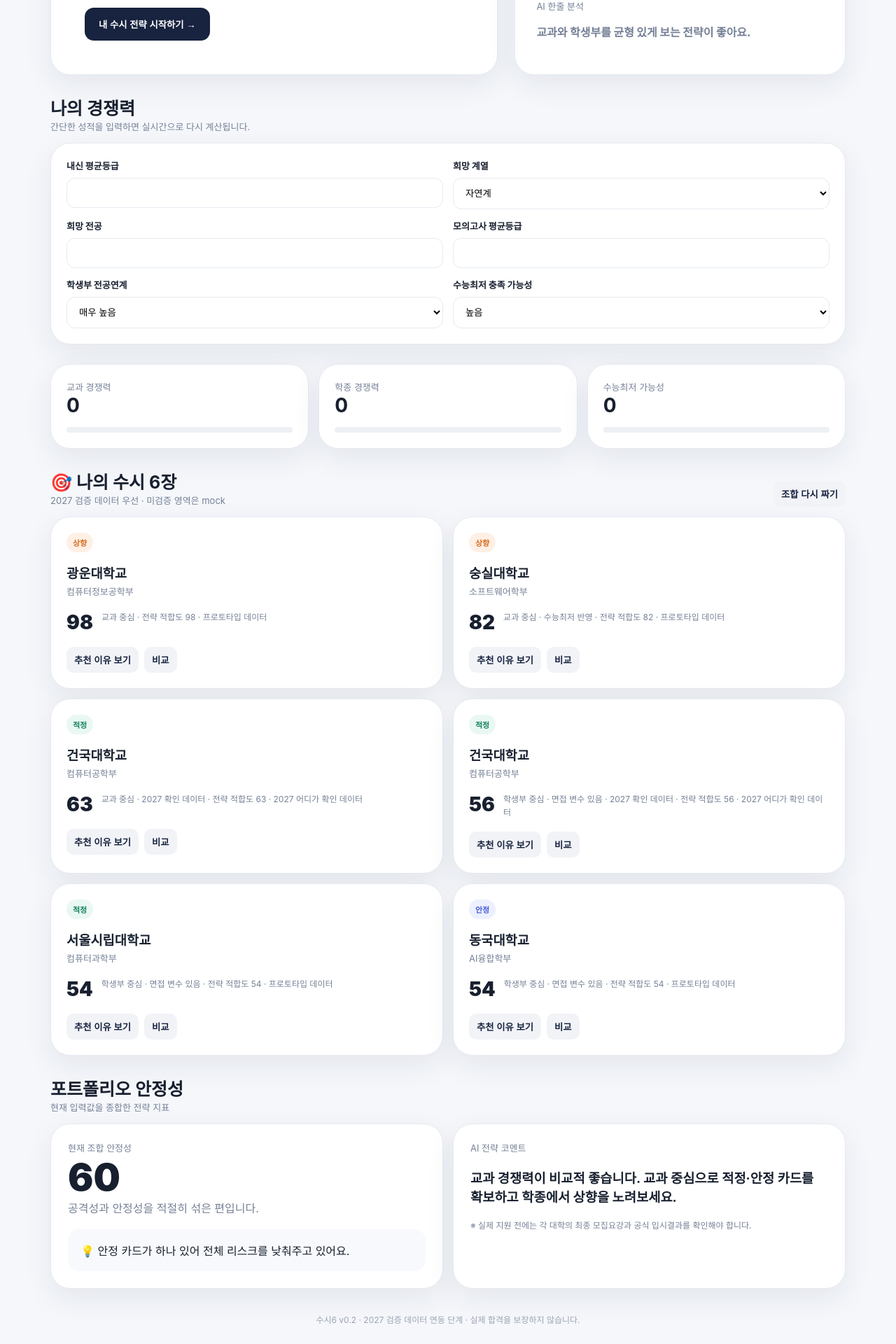
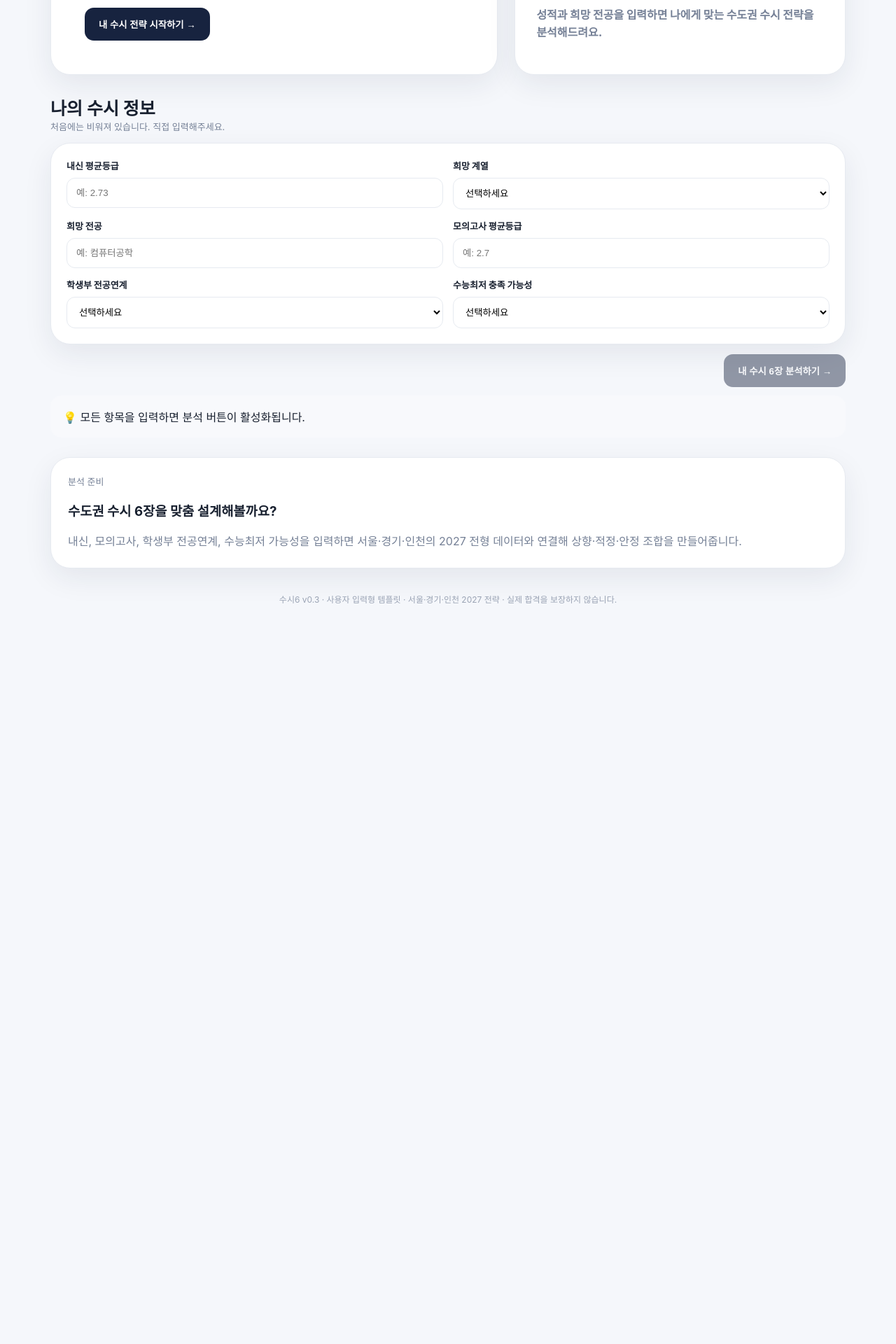
Before and after one commit to sooyachoco/2027_susi, a Next.js app: page / in a window 1280 px wide. Shown: the part 400-2320 px from the top of the page at 70% size. After the commit the page ends 1334 px from the top, so only its background shows below. Built offline with nearby package versions, Linux system fonts and the light colour scheme.

Commit message:
feat: make analysis user-driven and hide results until input

```diff
--- a/app/page.tsx
+++ b/app/page.tsx
@@ -4,13 +4,13 @@
 import type { Admission, Department, StudentProfile, University } from "@/lib/types";
 import { admissionRepository } from "@/lib/repository/VerifiedHybridAdmissionRepository";
 import { DEFAULT_STUDENT_PROFILE } from "@/lib/data/mock";
-import { calcCompetitiveness } from "@/lib/scoring/competitiveness";
+import { calcCompetitiveness, isProfileComplete } from "@/lib/scoring/competitiveness";
 import { nextShuffleOffset, recommendSix } from "@/lib/scoring/recommendVerified";
 import { aiSummaryText, balanceAlertText, calcBalance, strategyCommentText } from "@/lib/scoring/portfolio";
 import { Header } from "@/components/Header";
 import { Hero } from "@/components/Hero";
 import { ScorePanel } from "@/components/ScorePanel";
-import { StudentProfileForm } from "@/components/StudentProfileForm";
+import { StudentProfileTemplateForm } from "@/components/StudentProfileTemplateForm";
 import { CompetitivenessCard } from "@/components/CompetitivenessCard";
 import { UniversityCard } from "@/components/UniversityCard";
 import { PortfolioSummary } from "@/components/PortfolioSummary";
@@ -22,6 +22,7 @@
   const [departments, setDepartments] = useState<Department[]>([]);
   const [admissions, setAdmissions] = useState<Admission[]>([]);
   const [offset, setOffset] = useState(0);
+  const [analysisStarted, setAnalysisStarted] = useState(false);
 
   useEffect(() => {
     let alive = true;
@@ -37,15 +38,17 @@
     return () => { alive = false; };
   }, []);
 
+  const complete = isProfileComplete(profile);
   const competitiveness = useMemo(() => calcCompetitiveness(profile), [profile]);
-  const recommendations = useMemo(() => recommendSix(profile, admissions, offset), [profile, admissions, offset]);
+  const recommendations = useMemo(() => complete && analysisStarted ? recommendSix(profile, admissions, offset) : [], [profile, admissions, offset, complete, analysisStarted]);
   const uniById = useMemo(() => new Map(universities.map((u) => [u.id, u])), [universities]);
   const deptById = useMemo(() => new Map(departments.map((d) => [d.id, d])), [departments]);
   const admissionById = useMemo(() => new Map(admissions.map((a) => [a.id, a])), [admissions]);
   const balance = calcBalance(competitiveness.total);
-  const aiSummary = aiSummaryText(competitiveness, profile.desiredMajor);
-  const strategyComment = strategyCommentText(competitiveness);
-  const handleChange = (patch: Partial<StudentProfile>) => setProfile((prev) => ({ ...prev, ...patch }));
+  const aiSummary = complete ? aiSummaryText(competitiveness, profile.desiredMajor) : "성적과 희망 전공을 입력하면 나에게 맞는 수도권 수시 전략을 분석해드려요.";
+  const strategyComment = complete ? strategyCommentText(competitiveness) : "먼저 나의 정보를 입력해주세요. 입력이 끝나면 서울·경기·인천 2027 수시 데이터를 기준으로 분석합니다.";
+  const handleChange = (patch: Partial<StudentProfile>) => { setAnalysisStarted(false); setProfile((prev) => ({ ...prev, ...patch })); };
+  const startAnalysis = () => { if (!complete) return; setAnalysisStarted(true); document.getElementById("results")?.scrollIntoView({ behavior: "smooth" }); };
 
   function resolveNames(admissionId: string) {
     const admission = admissionById.get(admissionId);
@@ -54,16 +57,13 @@
     return { universityName: university?.name ?? "대학", departmentName: department?.name ?? "학과" };
   }
 
-  return (
-    <div className="app"><Header /><main>
-      <section className="hero"><Hero onStart={() => document.getElementById("profile")?.scrollIntoView({ behavior: "smooth" })} /><ScorePanel total={competitiveness.total} aiSummary={aiSummary} /></section>
-      <section className="section" id="profile"><div className="sectionHead"><div><h2>나의 경쟁력</h2><div className="muted">간단한 성적을 입력하면 실시간으로 다시 계산됩니다.</div></div></div><StudentProfileForm profile={profile} onChange={handleChange} /></section>
-      <section className="section"><div className="grid"><CompetitivenessCard label="교과 경쟁력" value={competitiveness.subject} /><CompetitivenessCard label="학종 경쟁력" value={competitiveness.holistic} /><CompetitivenessCard label="수능최저 가능성" value={competitiveness.csatMinimum} /></div></section>
-      <section className="section"><div className="sectionHead"><div><h2>🎯 나의 수시 6장</h2><div className="muted">2027 검증 데이터 우선 · 미검증 영역은 mock</div></div><button className="secondary" onClick={() => setOffset((o) => nextShuffleOffset(o))}>조합 다시 짜기</button></div>
-        <div className="six">{recommendations.map((rec) => { const { universityName, departmentName } = resolveNames(rec.admissionId); const admission = admissionById.get(rec.admissionId); return <UniversityCard key={rec.admissionId} tier={rec.tier} universityName={universityName} departmentName={departmentName} score={rec.score} reason={`${rec.reason}${admission?.source?.type === "adiga" ? " · 2027 어디가 확인 데이터" : " · 프로토타입 데이터"}`} onShowReason={() => alert(`${universityName} ${departmentName}\n\n${rec.reason}`)} onCompare={() => alert("비교 기능 준비중")} />; })}</div>
-      </section>
-      <section className="section"><div className="sectionHead"><div><h2>포트폴리오 안정성</h2><div className="muted">현재 입력값을 종합한 전략 지표</div></div></div><div className="portfolio"><PortfolioSummary balance={balance} alert={balanceAlertText()} /><StrategyComment comment={strategyComment} /></div></section>
-      <div className="footer">수시6 v0.2 · 2027 검증 데이터 연동 단계 · 실제 합격을 보장하지 않습니다.</div>
-    </main></div>
-  );
+  return <div className="app"><Header /><main>
+    <section className="hero"><Hero onStart={() => document.getElementById("profile")?.scrollIntoView({ behavior: "smooth" })} /><ScorePanel total={complete ? competitiveness.total : 0} aiSummary={aiSummary} /></section>
+    <section className="section" id="profile"><div className="sectionHead"><div><h2>나의 수시 정보</h2><div className="muted">처음에는 비워져 있습니다. 직접 입력해주세요.</div></div></div><StudentProfileTemplateForm profile={profile} onChange={handleChange} /><div style={{marginTop:14,display:"flex",justifyContent:"flex-end"}}><button className="primary" onClick={startAnalysis} disabled={!complete} style={{opacity:complete?1:.45,cursor:complete?"pointer":"not-allowed"}}>내 수시 6장 분석하기 →</button></div>{!complete && <div className="alert" style={{marginTop:12}}>💡 모든 항목을 입력하면 분석 버튼이 활성화됩니다.</div>}</section>
+    {complete && analysisStarted && <><section className="section"><div className="grid"><CompetitivenessCard label="교과 경쟁력" value={competitiveness.subject} /><CompetitivenessCard label="학종 경쟁력" value={competitiveness.holistic} /><CompetitivenessCard label="수능최저 가능성" value={competitiveness.csatMinimum} /></div></section>
+    <section className="section" id="results"><div className="sectionHead"><div><h2>🎯 나의 수시 6장</h2><div className="muted">서울 · 경기 · 인천 / 2027 데이터 기준</div></div><button className="secondary" onClick={() => setOffset((o) => nextShuffleOffset(o))}>조합 다시 짜기</button></div><div className="six">{recommendations.map((rec) => { const { universityName, departmentName } = resolveNames(rec.admissionId); const admission = admissionById.get(rec.admissionId); return <UniversityCard key={rec.admissionId} tier={rec.tier} universityName={universityName} departmentName={departmentName} score={rec.score} reason={`${rec.reason}${admission?.source?.type === "adiga" ? " · 2027 어디가 확인 데이터" : " · 프로토타입 데이터"}`} onShowReason={() => alert(`${universityName} ${departmentName}\n\n${rec.reason}`)} onCompare={() => alert("비교 기능 준비중")} />; })}</div></section>
+    <section className="section"><div className="sectionHead"><div><h2>포트폴리오 안정성</h2><div className="muted">현재 입력값을 종합한 전략 지표</div></div></div><div className="portfolio"><PortfolioSummary balance={balance} alert={balanceAlertText()} /><StrategyComment comment={strategyComment} /></div></section></>}
+    {!complete && <section className="section"><div className="panel balance"><div className="muted">분석 준비</div><h3>수도권 수시 6장을 맞춤 설계해볼까요?</h3><div className="balanceText">내신, 모의고사, 학생부 전공연계, 수능최저 가능성을 입력하면 서울·경기·인천의 2027 전형 데이터와 연결해 상향·적정·안정 조합을 만들어줍니다.</div></div></section>}
+    <div className="footer">수시6 v0.3 · 사용자 입력형 템플릿 · 서울·경기·인천 2027 전략 · 실제 합격을 보장하지 않습니다.</div>
+  </main></div>;
 }
```
